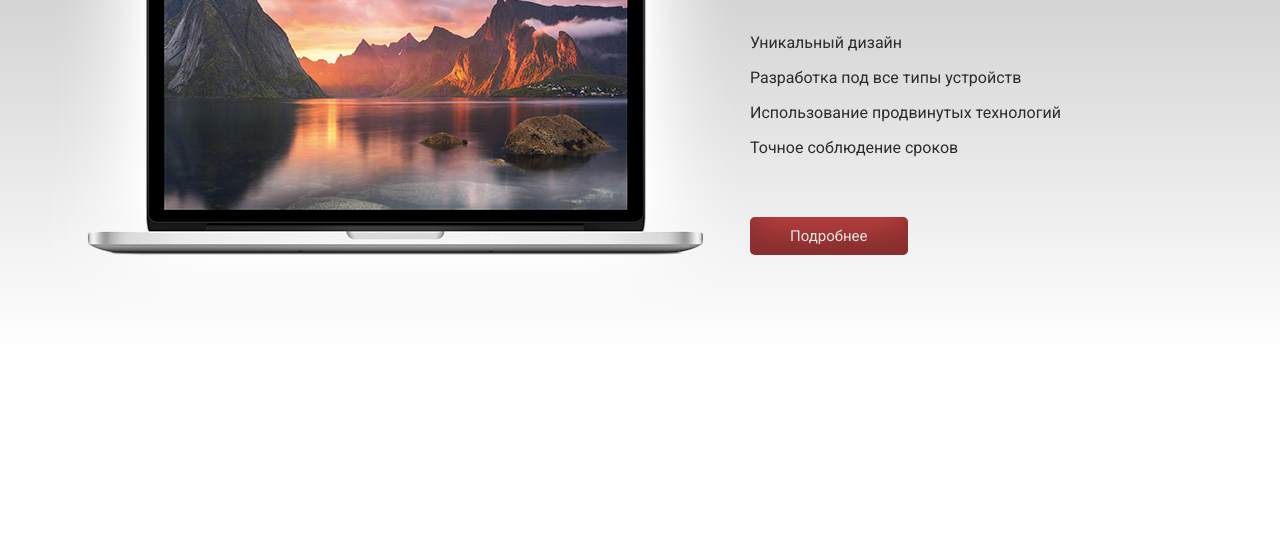
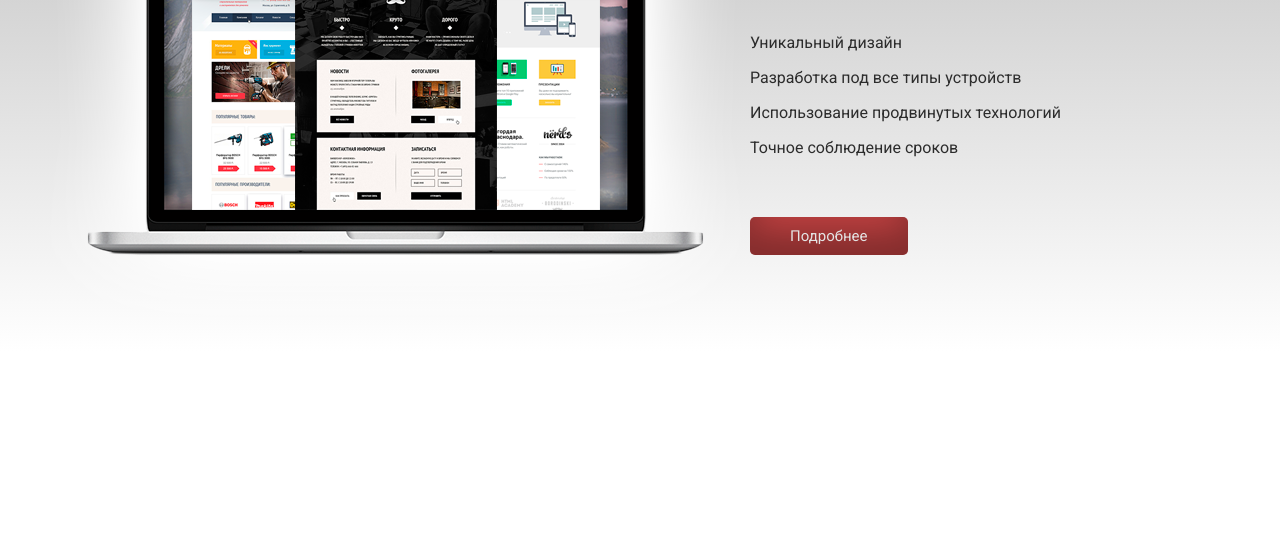
Before and after one commit to Nikler/projectCH, a website: page index.html in a window 1280 px wide. Shown: the part 254-800 px from the top of the page. Drawn offline with Linux system fonts and the light colour scheme.

Commit message:
Added img for pintask

```diff
--- a/scss/_slider.scss
+++ b/scss/_slider.scss
@@ -13,7 +13,7 @@
 }
 
 .slide {
-	background: url('../img/notebook.png') no-repeat -40px 50%;
+	background: url('../img/notebook21.png') no-repeat -40px 50%;
 	min-height: 550px;
 			padding: 0 100px;
 
```
Also changed, not shown: css/style.min.css, img/logoForPintask.png (added), img/notebook21.png (added).
